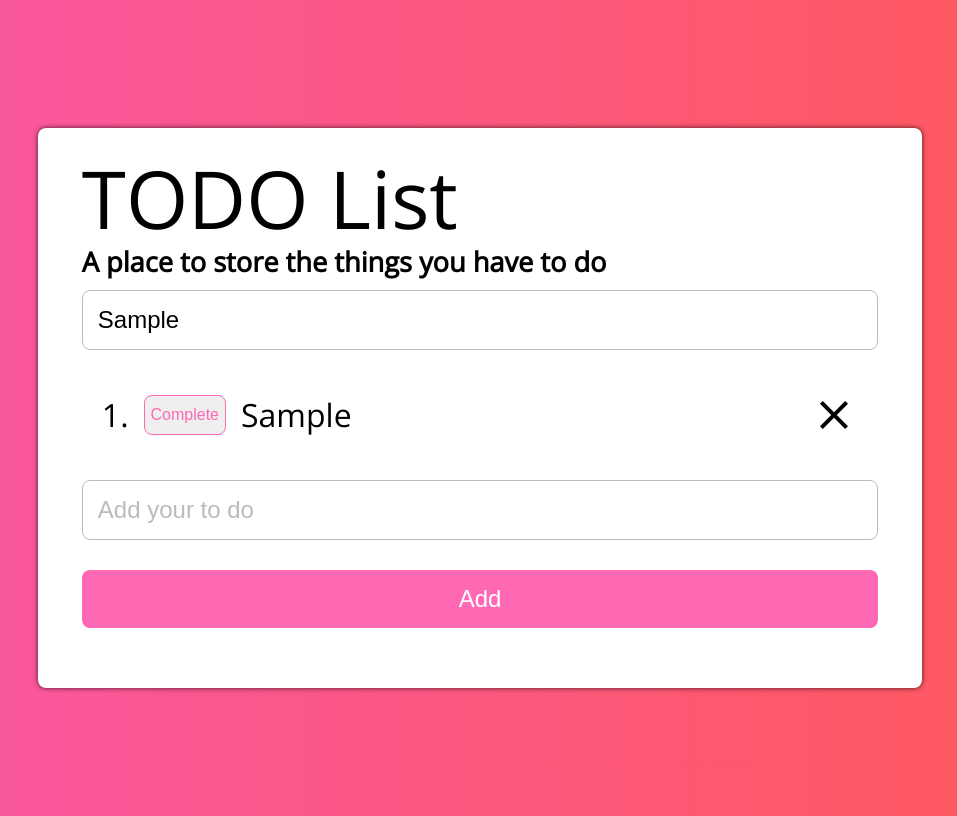
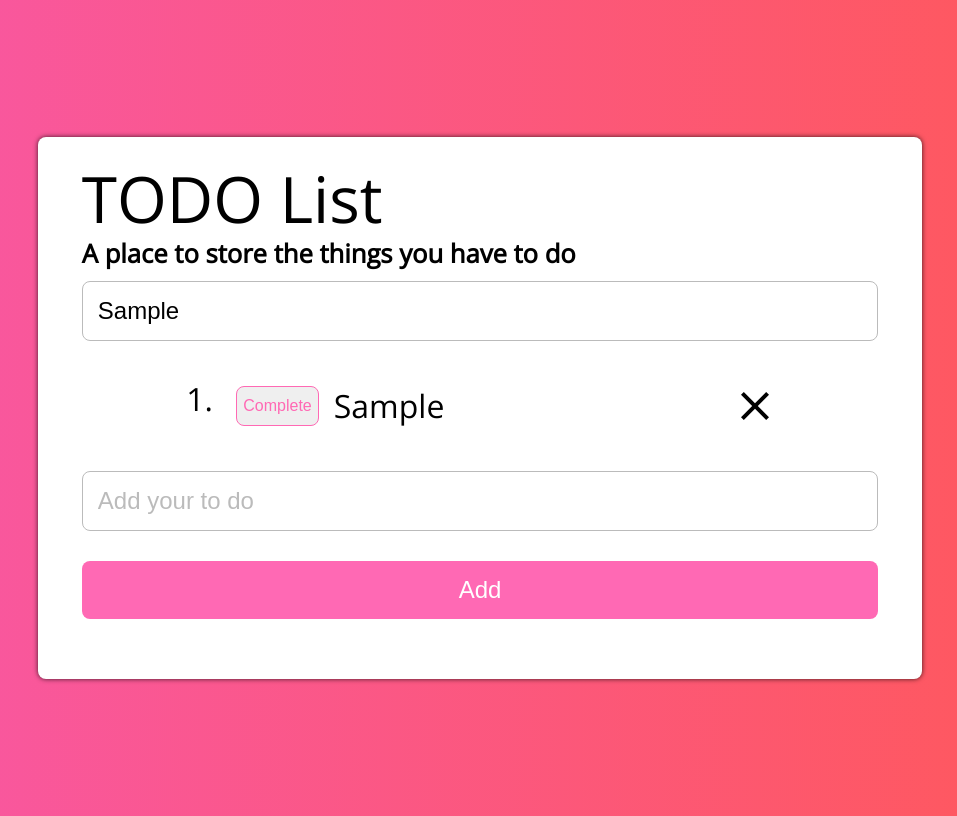
Before and after one commit to sybrid1982/-Bridges-ToDoList, a plain HTML site: page index.html in a window 1280 px wide. Both pictures are taken after typing "Sample", "Sample" into the empty fields and a click on the button "Add". Shown: the whole page, without its empty margins (160-1117 px from the left). Drawn offline with nearby package versions, Linux system fonts and the light colour scheme.

Commit message:
More stylings

```diff
--- a/css/styles.css
+++ b/css/styles.css
@@ -4,9 +4,6 @@ article, aside, details, figcaption, figure, footer, header, hgroup, menu, nav,
 }
 body {
 	line-height: 1;
-}
-ol, ul {
-	list-style: none;
 }
 blockquote, q {
 	quotes: none;
@@ -28,7 +25,7 @@ body {
     align-items: center;
     height: 100vh;
     font-family: 'Open Sans', sans-serif;
-    font-weight: 200;
+    font-weight: 100;
 }
 
 
@@ -84,15 +81,16 @@ body input::value {
 }
 
 ol {
-    width: 90%;
+    display: flex;
+    align-items: center;
+    flex-direction: column;
+    justify-content: center;
+    width: 70%;
 }
 
 ol li {
     font-size: 2em;
-}
-
-ol li:hover {
-    background-color: #eee;
+    width: 90%;
 }
 
 li button {
@@ -102,20 +100,29 @@ li button {
 .listItemClass {
     display: flex;
     flex-direction: row;
-    width: 95%;
+    width: 100%;
     margin: 10px 0px;
     align-items: center;
     height: 1.5em;
+}
+
+.grayhover:hover {
+    background-color: #eee;
 }
 
 .listItemClass > .deleteButton {
     margin-left: auto;
     height: 2em;
     border: none;
+    padding-right: 0px;
 }
 
 .listItemClass:hover > .deleteButton {
     fill: red;
+}
+
+.listItemClass:hover {
+    background-color: #eee;
 }
 
 .listItemClass .completeButton {
@@ -127,7 +134,7 @@ li button {
 }
 
 h1 {
-    font-size: 5em;
+    font-size: 4em;
     margin: 0;
     margin-top: 30px;
     font-weight: 200;
@@ -135,7 +142,7 @@ h1 {
 }
 
 h2 {
-    font-size: 1.7em;
+    font-size: 1.6em;
     margin: 0;
     margin-top: 10px;
     width: 90%;
--- a/index.html
+++ b/index.html
@@ -19,7 +19,6 @@
             <ol>
                 <li ng-repeat='listItem in tdlist.list track by $index'>
                     <span class="listItemClass">
-                        <span>{{ $index + 1 }}.</span>
                         <button type='button' class='completeButton' ng-if="!listItem.classes.completed" ng-click="tdlist.completeTask($index);">
                             Complete
                         </button>
--- a/scripts/ctrl.js
+++ b/scripts/ctrl.js
@@ -7,7 +7,6 @@ function ToDoListCtrl() {
         vm.list.push({text: newListItem});
     }
     vm.completeTask = (index) => {
-        console.log(`called for ${index}`);
         vm.list[index].classes = {completed: true};
     }
     vm.removeFromList = (index) => {
```
